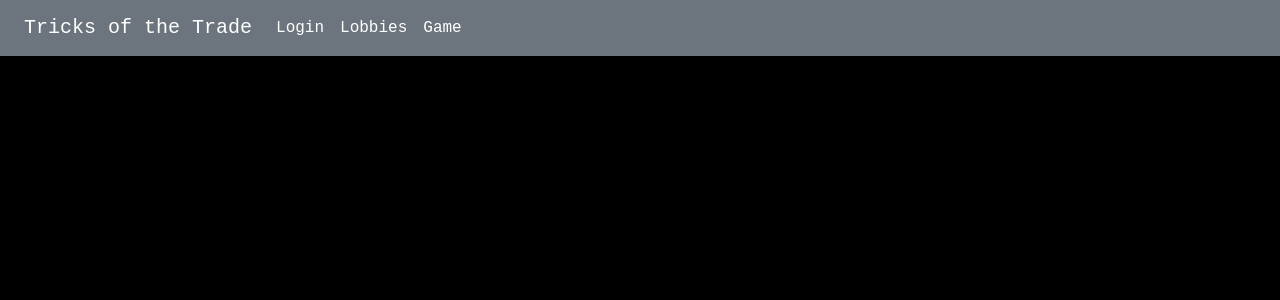
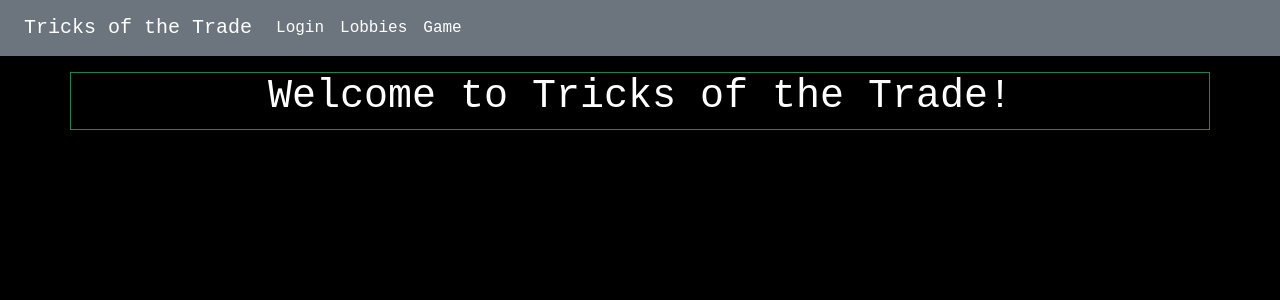
Before and after one commit to phinziegler/Senior-Project-Group-18, a React (Create React App) app: page / in a window 1280 px wide. Shown: the top 300 px of the page. Built offline with nearby package versions, Linux system fonts and the light colour scheme.

Commit message:
create intro page placeholder

```diff
--- /dev/null
+++ b/src/client/components/Intro.tsx
@@ -0,0 +1,29 @@
+import React from "react";
+import User from "../../shared/User";
+
+
+interface Props {
+    user: User | null
+}
+
+interface State {
+
+}
+
+export default class Intro extends React.Component<Props, State> {
+    constructor(props: Props) {
+        super(props);
+        this.state = {
+
+        }
+    }
+
+    render() {
+        return(<div className="container-sm border border-success my-3">
+            <h1 className="text-center">Welcome to Tricks of the Trade!</h1>
+            <div>
+                {/* PUT SOME STUFF IN HERE I REALLY DESPERATELY DO NOT WANT TO DO IT, NOR DO I KNOW HOW TO INTRODUCE OUR GAME <3*/}
+            </div>
+        </div>);
+    }
+}
--- a/src/client/components/RouteManager.tsx
+++ b/src/client/components/RouteManager.tsx
@@ -16,6 +16,7 @@ import { GET } from '../tools/fetch';
 import ServerRoutes from '../../shared/ServerRoutes';
 import requestUrl from '../tools/requestUrl';
 import GamePage from './GamePage';
+import Intro from './Intro';
 
 export default function RouteManager(props: { user: User | null, lobby: Lobby | null }) {
 
@@ -65,6 +66,10 @@ export default function RouteManager(props: { user: User | null, lobby: Lobby |
             errorElement: <ErrorPage />,
             children: [
                 {
+                    path: "/",
+                    element: <Intro user={user}/>
+                },
+                {
                     path: "login",
                     element: <Login user={user} setUser={setUserFunction} />
                 },
```
